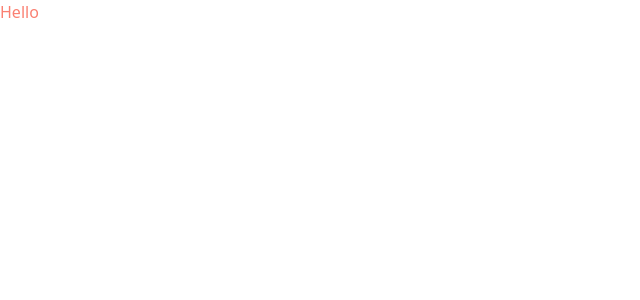
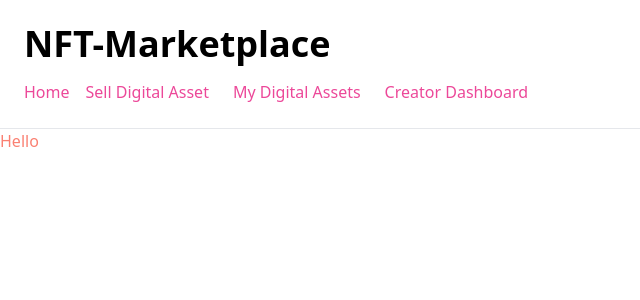
Before and after one commit to Sam44323/NFT-Marketplace, a Next.js app: page / in a window 1280 px wide. Shown: the top 300 px of the page, without its empty margins (0-640 px from the left). Built offline with nearby package versions, Linux system fonts and the light colour scheme.

Commit message:
add: added navbar for the frontend

```diff
--- a/pages/_app.tsx
+++ b/pages/_app.tsx
@@ -1,7 +1,29 @@
 import "../styles/globals.scss";
+import Link from "next/link";
 import type { AppProps } from "next/app";
 
 function MyApp({ Component, pageProps }: AppProps) {
-  return <Component {...pageProps} />;
+  return (
+    <div>
+      <nav className="border-b p-6">
+        <p className="text-4xl font-bold">NFT-Marketplace</p>
+        <div className="flex mt-4">
+          <Link href="/">
+            <a className="mr-4 text-pink-500">Home</a>
+          </Link>
+          <Link href="/create-item">
+            <a className="mr-6 text-pink-500">Sell Digital Asset</a>
+          </Link>
+          <Link href="/my-assets">
+            <a className="mr-6 text-pink-500">My Digital Assets</a>
+          </Link>
+          <Link href="/creator-dashboard">
+            <a className="mr-6 text-pink-500">Creator Dashboard</a>
+          </Link>
+        </div>
+      </nav>
+      <Component {...pageProps} />
+    </div>
+  );
 }
 export default MyApp;
```
